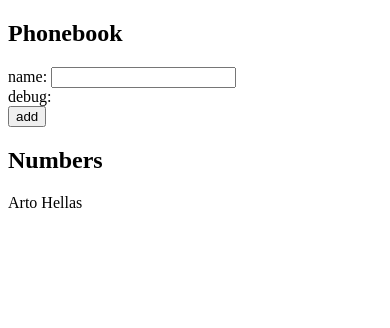
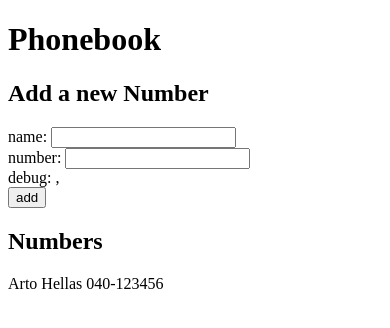
Before and after one commit to y-hagedorn/Full-Stack-open-Exercises, a React (Vite) app in the folder part2/phonebook/: page / in a window 390 px wide. Shown: the top 328 px of the page. Built offline with nearby package versions, Linux system fonts and the light colour scheme.

Commit message:
Exercise 2.8 phonebook

```diff
--- a/part2/phonebook/src/App.jsx
+++ b/part2/phonebook/src/App.jsx
@@ -2,16 +2,30 @@ import { useState } from 'react'
 
 const App = () => {
   const [persons, setPersons] = useState([
-    { name: 'Arto Hellas' }
+    { name: 'Arto Hellas', number: '040-123456' }
   ])
   const [newName, setNewName] = useState('')
+  const [newNumber, setNewNumber] = useState('')
 
   const addPerson = (event) => {
     event.preventDefault()
     console.log('button clicked', event.target)
 
     const personObject = {
-      name: newName
+      name: newName,
+      number: newNumber
+    }
+
+    // Check if the name input is empty
+    if (newName.trim().length === 0) {
+      alert("Add a name to the number")
+      return
+    }
+
+    // Check if the number input is empty
+    if (newNumber.trim().length === 0) {
+      alert("Add a number to the name")
+      return
     }
 
     // Check if the name already exists in the persons array
@@ -20,6 +34,7 @@ const App = () => {
     } else {
       setPersons(persons.concat(personObject))
       setNewName('')
+      setNewNumber('')
     }
   }
 
@@ -28,23 +43,27 @@ const App = () => {
     setNewName(event.target.value)
   }
 
+  const handleNumberInput = (event) => {
+    console.log(event.target.value)
+    setNewNumber(event.target.value)
+  }
+
   return (
     <div>
-      <h2>Phonebook</h2>
+      <h1>Phonebook</h1>
+
+      <h2>Add a new Number</h2>
       <form onSubmit={addPerson}>
-        <div>
-          name: <input value={newName} onChange={handlePersonInput} />
-        </div>
-        <div>debug: {newName}</div>
-        <div>
-          <button type="submit">add</button>
-        </div>
+        <div>name: <input name="nameEntry" value={newName} onChange={handlePersonInput} /></div>
+        <div>number: <input name="numberEntry" value={newNumber} onChange={handleNumberInput} /></div>
+        <div>debug: {newName}, {newNumber}</div>
+        <div><button type="submit">add</button></div>
       </form>
       <h2>Numbers</h2>
       <div>
         {persons.map(person =>
           <div key={person.name}>
-            {person.name}
+            {person.name} {person.number}
           </div>
         )}
       </div>
```
